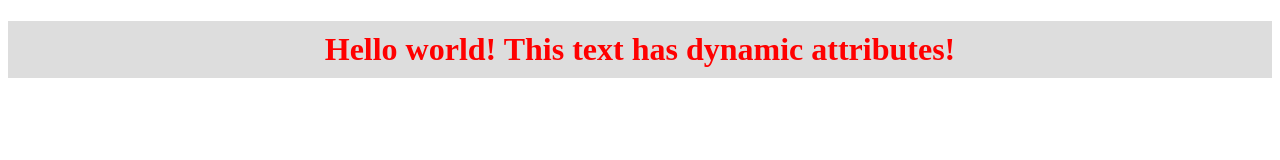
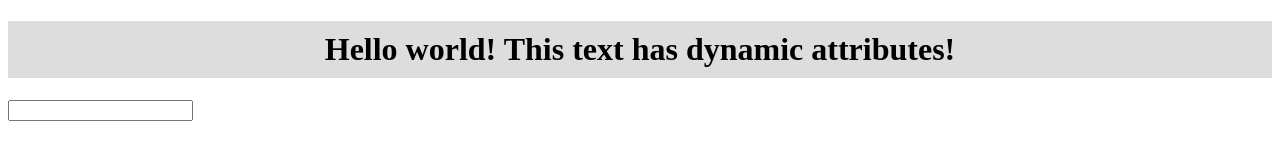
Before and after one commit to rvid19/nimgo.js, a website: page src/test.html in a window 1280 px wide. Drawn offline with Linux system fonts and the light colour scheme.

Commit message:
added data values.

```diff
--- a/src/index.js
+++ b/src/index.js
@@ -32,6 +32,10 @@ window.onload = () => {
             for (const attr of list) {
                 elem[attr.nodeName.substring(1)] = replace(attr.nodeValue);
             }
+            var value = elem.getAttribute("ni-value");
+            if (value) {
+                nd.scope[value] = elem.value;
+            }
         }
     }, 10);
 }
--- a/src/test.html
+++ b/src/test.html
@@ -7,7 +7,7 @@
     <script src="./index.js"></script>
     <title>nimgo.js demo</title>
     <script>
-        nimgo(["scope", "http"], (scope) => {
+        nimgo(["scope"], (scope) => {
             scope.color  = "red";
             scope.bg     = "#ddd";
         });
@@ -15,5 +15,6 @@
 </head>
 <body>
     <h1 *style="background: {{bg}}; color: {{color}}; padding: 10px; text-align: center;">Hello world! This text has dynamic attributes!</h1>
+    <input ni-value="color">
 </body>
 </html>
```
